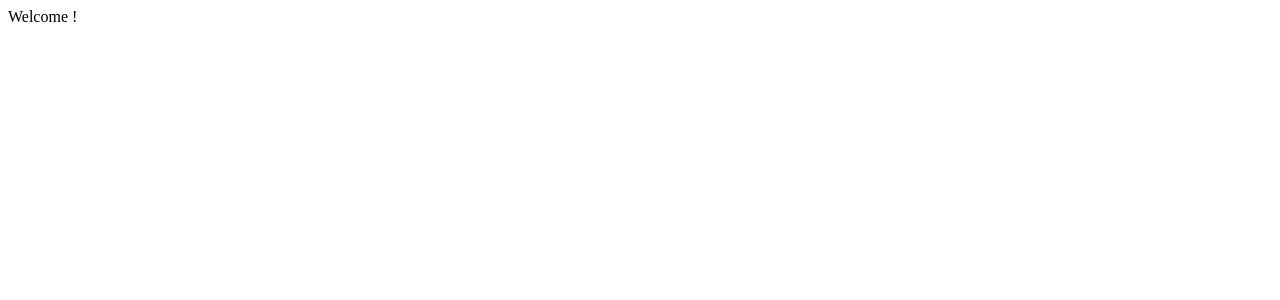
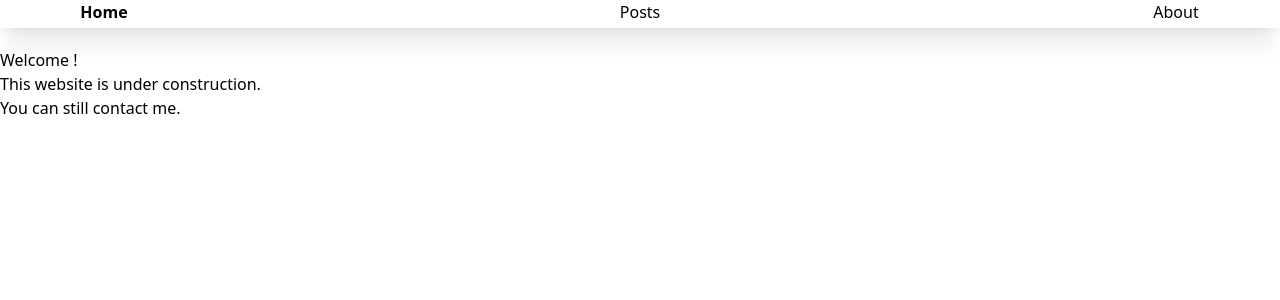
Before and after one commit to CorentinLeGuen/cleguen.com, a Nuxt app: page / in a window 1280 px wide. Shown: the top 300 px of the page. Built offline with nearby package versions, Linux system fonts and the light colour scheme.

Commit message:
Add tailwindcss and first pages

```diff
--- a/app.vue
+++ b/app.vue
@@ -1,5 +1,29 @@
 <template>
   <div>
-    Welcome !
+    <NuxtLayout>
+
+      <header class="shadow-xl text-center mb-5 pb-1">
+        <ul class="flex ml-10 mr-10">
+          <li class="flex-none w-32">
+            <NuxtLink to="/">Home</NuxtLink>
+          </li>
+          <li class="flex-1">
+            <NuxtLink to="/posts">Posts</NuxtLink>
+          </li>
+          <li class="flex-none w-32">
+            <NuxtLink to="/about">About</NuxtLink>
+          </li>
+        </ul>
+      </header>
+      <div class="container mx-auto">
+        <NuxtPage />
+      </div>
+    </NuxtLayout>
   </div>
 </template>
+
+<style scoped>
+.router-link-exact-active {
+  font-weight: bold;
+}
+</style>
--- /dev/null
+++ b/assets/css/main.scss
@@ -0,0 +1,3 @@
+@tailwind base;
+@tailwind components;
+@tailwind utilities;
--- a/nuxt.config.ts
+++ b/nuxt.config.ts
@@ -1,4 +1,15 @@
-// https://nuxt.com/docs/api/configuration/nuxt-config
+import { resolve } from "path";
 export default defineNuxtConfig({
-  devtools: { enabled: true }
+  alias: {
+    "@": resolve(__dirname, "/"),
+  },
+  css: [
+    "~/assets/css/main.scss"
+  ],
+  postcss: {
+    plugins: {
+      tailwindcss: {},
+      autoprefixer: {},
+    },
+  },
 })
--- a/package.json
+++ b/package.json
@@ -11,8 +11,14 @@
   },
   "devDependencies": {
     "@nuxt/devtools": "latest",
+    "autoprefixer": "^10.4.16",
     "nuxt": "^3.8.2",
+    "postcss": "^8.4.31",
+    "tailwindcss": "^3.3.5",
     "vue": "^3.3.8",
     "vue-router": "^4.2.5"
+  },
+  "dependencies": {
+    "sass": "^1.69.5"
   }
 }
--- /dev/null
+++ b/pages/about.vue
@@ -0,0 +1,8 @@
+<template>
+    <div>
+        <header>
+            <title>cleguen | about</title>
+        </header>
+        <h1>About</h1>
+    </div>
+</template>
--- /dev/null
+++ b/pages/index.vue
@@ -0,0 +1,10 @@
+<template>
+    <div>
+        <header>
+            <title>cleguen | homepage</title>
+        </header>
+        <h1>Welcome !</h1>
+        <p>This website is under construction.</p>
+        <p>You can still <a href="mailto:contact@cleguen.com">contact me</a>.</p>
+    </div>
+</template>
--- /dev/null
+++ b/pages/posts/index.vue
@@ -0,0 +1,9 @@
+<template>
+    <div>
+        <header>
+            <title>cleguen | posts</title>
+        </header>
+        <h1>Posts</h1>
+        <p>There is no posts presently. Please, come back later !</p>
+    </div>
+</template>
--- /dev/null
+++ b/tailwind.config.js
@@ -0,0 +1,15 @@
+/** @type {import('tailwindcss').Config} */
+export default {
+  content: [
+    "./components/**/*.{js,vue,ts}",
+    "./layouts/**/*.vue",
+    "./pages/**/*.vue",
+    "./plugins/**/*.{js,ts}",
+    "./app.vue",
+    "./error.vue",
+  ],
+  theme: {
+    extend: {},
+  },
+  plugins: [],
+}
```
Also changed, not shown: 2 other files (tests, documents, lock files or other folders).
